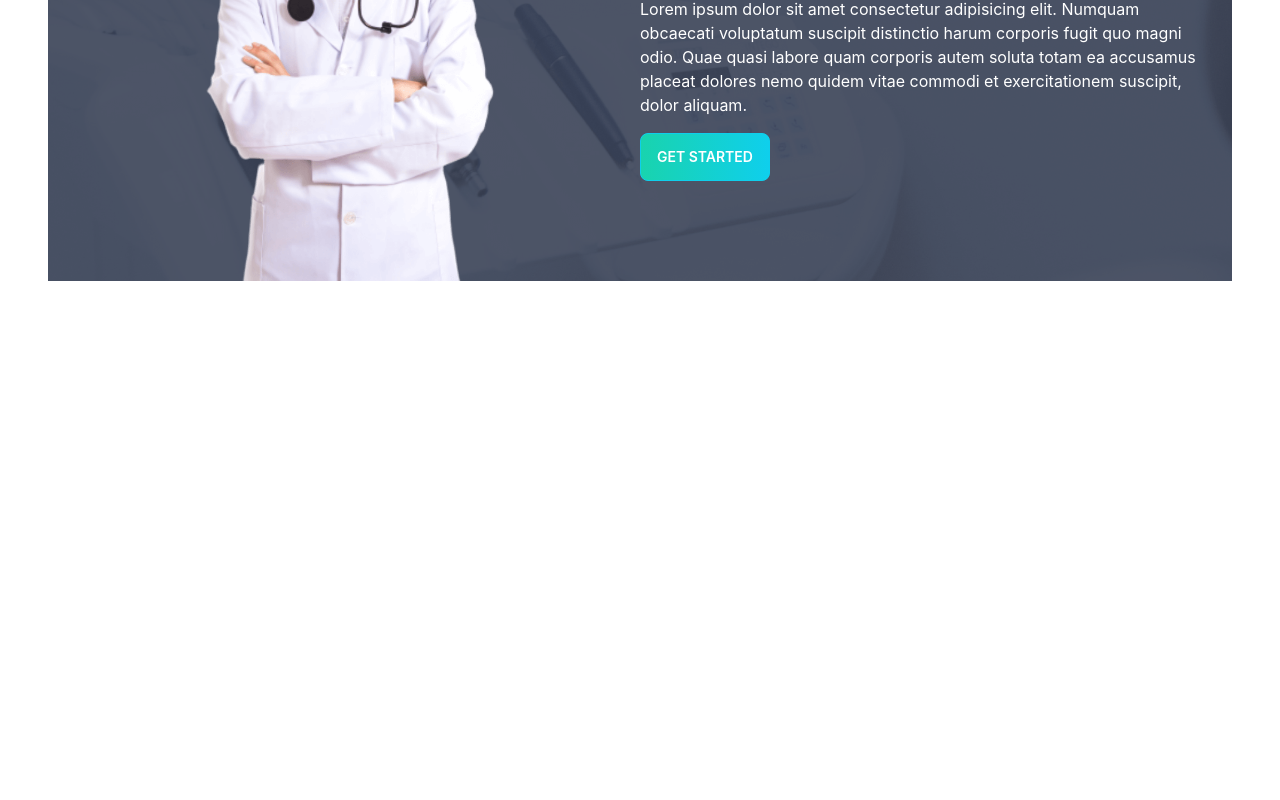
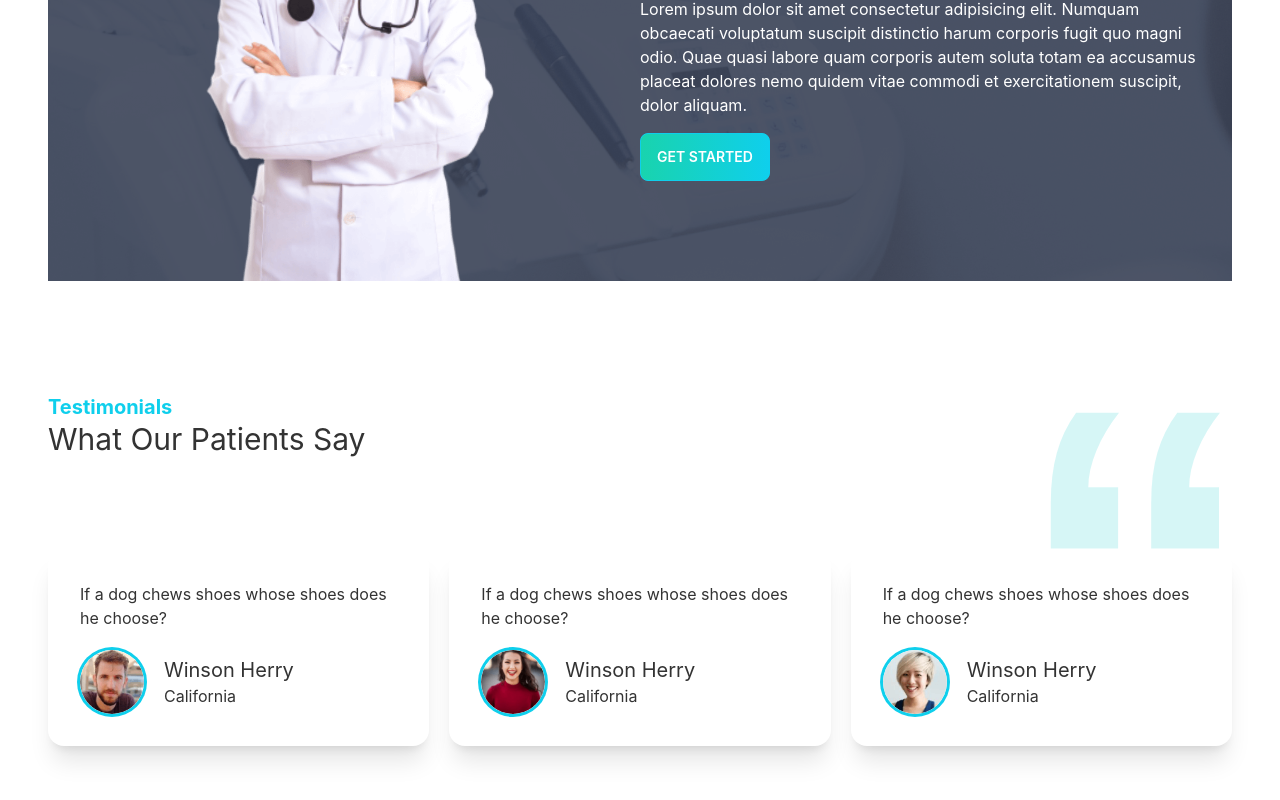
Before and after one commit to Ohi20/FinalProject-PH, a React (Create React App) app: page / in a window 1280 px wide. Shown: the part 2642-3442 px from the top of the page. Before the commit the page ends 2923 px from the top, so only its background shows below. Built offline with nearby package versions, Linux system fonts and the light colour scheme; the HTML template or start-up script is replaced by a standard one.

Commit message:
reviews added

```diff
--- a/src/Pages/Home/Home.js
+++ b/src/Pages/Home/Home.js
@@ -3,6 +3,7 @@
 import Info from './Info';
 import MakeAppointment from './MakeAppointment';
 import Services from './Services';
+import Testimonials from './Testimonials';
 
 
 const Home = () => {
@@ -12,6 +13,7 @@
             <Info></Info>
             <Services></Services>
             <MakeAppointment></MakeAppointment>
+            <Testimonials></Testimonials>
         </div>
     );
 };
--- /dev/null
+++ b/src/Pages/Home/Testimonials.js
@@ -0,0 +1,55 @@
+import React from 'react';
+import qoute from '../../assets/icons/quote.svg';
+import people1 from '../../assets/images/people1.png';
+import people2 from '../../assets/images/people2.png';
+import people3 from '../../assets/images/people3.png';
+import Review from '../Shared/Review';
+
+
+const Testimonials = () => {
+    const reviews = [
+        {
+            _id:1,
+            name: 'Winson Herry',
+            location: 'California',
+            review: '',
+            img: people1
+        },
+        {
+            _id:2,
+            name: 'Winson Herry',
+            location: 'California',
+            review: '',
+            img: people2
+        },
+        {
+            _id:3,
+            name: 'Winson Herry',
+            location: 'California',
+            review: '',
+            img: people3
+        }
+    ]
+    return (
+        <section className='my-28'>
+            <div className='flex justify-between'>
+            <div>
+                <h4 className='text-xl text-primary font-bold'>Testimonials</h4>
+                <h2 className='text-3xl'>What Our Patients Say</h2>
+
+            </div>
+            <div>
+         <img className='w-24 lg:w-48' src={qoute} alt=""/>
+            </div>
+            </div>
+        <div className='grid grid-cols-1 md:grid-cols-2 lg:grid-cols-3 gap-5'>
+            {
+                reviews.map(review => <Review key={review._id}
+                review={review}></Review>)
+            }
+        </div>
+        </section>
+    );
+};
+
+export default Testimonials;
--- /dev/null
+++ b/src/Pages/Shared/Review.js
@@ -0,0 +1,26 @@
+import React from 'react';
+
+const Review = ({review}) => {
+    return (
+        <div class="card lg:max-w-lg bg-base-100 shadow-xl">
+  <div class="card-body ">
+    <p className='mb-3'>If a dog chews shoes whose shoes does he choose?</p>
+    <div className='flex items-center'>
+    <div class="avatar">
+  <div class="w-16 rounded-full ring ring-primary ring-offset-base-100 mr-5">
+    <img src={review.img} alt=''/>
+  </div>
+</div>
+<div>
+    <h4 className='text-xl'>{review.name}</h4>
+    <p>{review.location}</p>
+</div>
+
+        </div>
+    </div>
+  </div>
+
+    );
+};
+
+export default Review;
```
